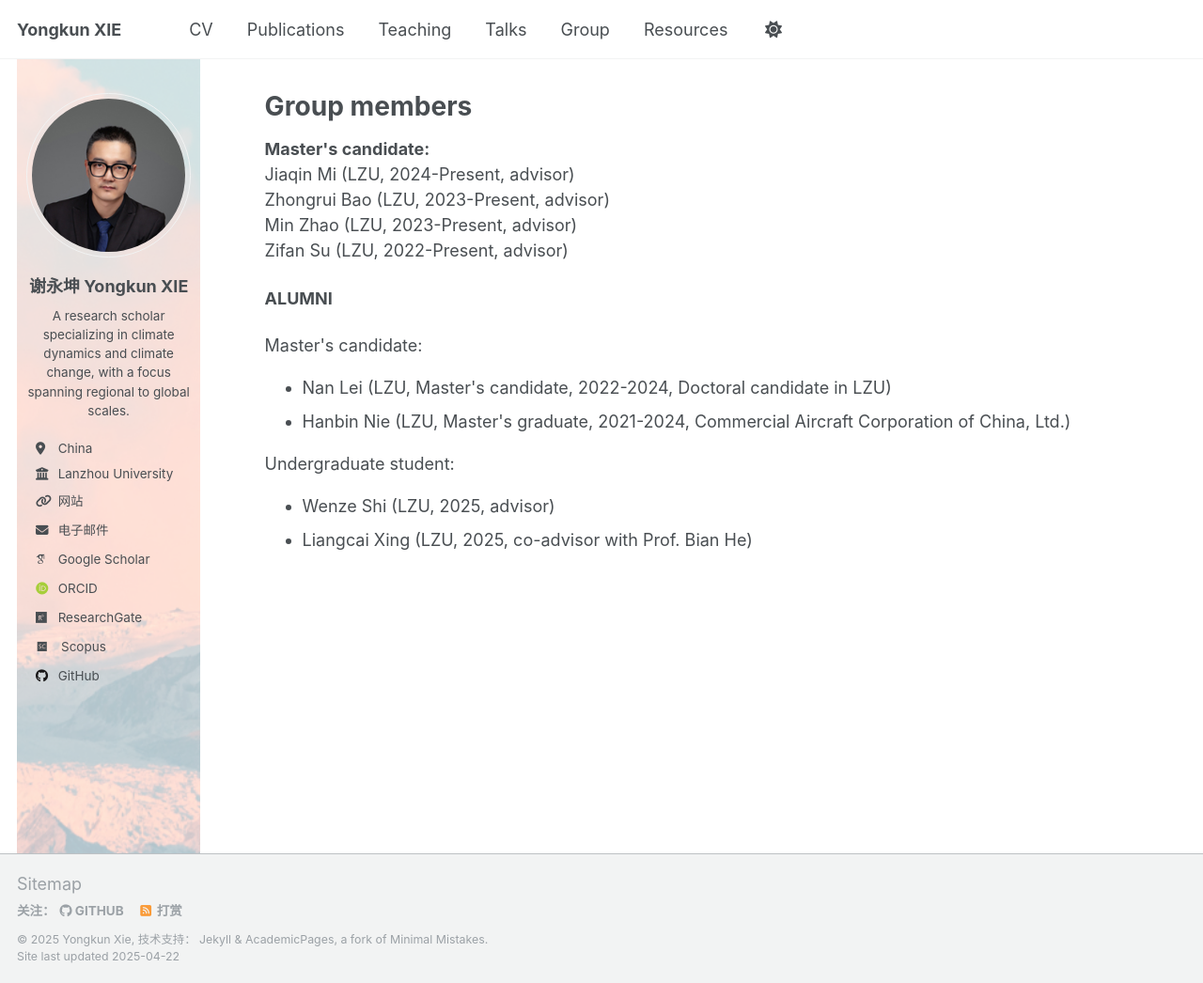
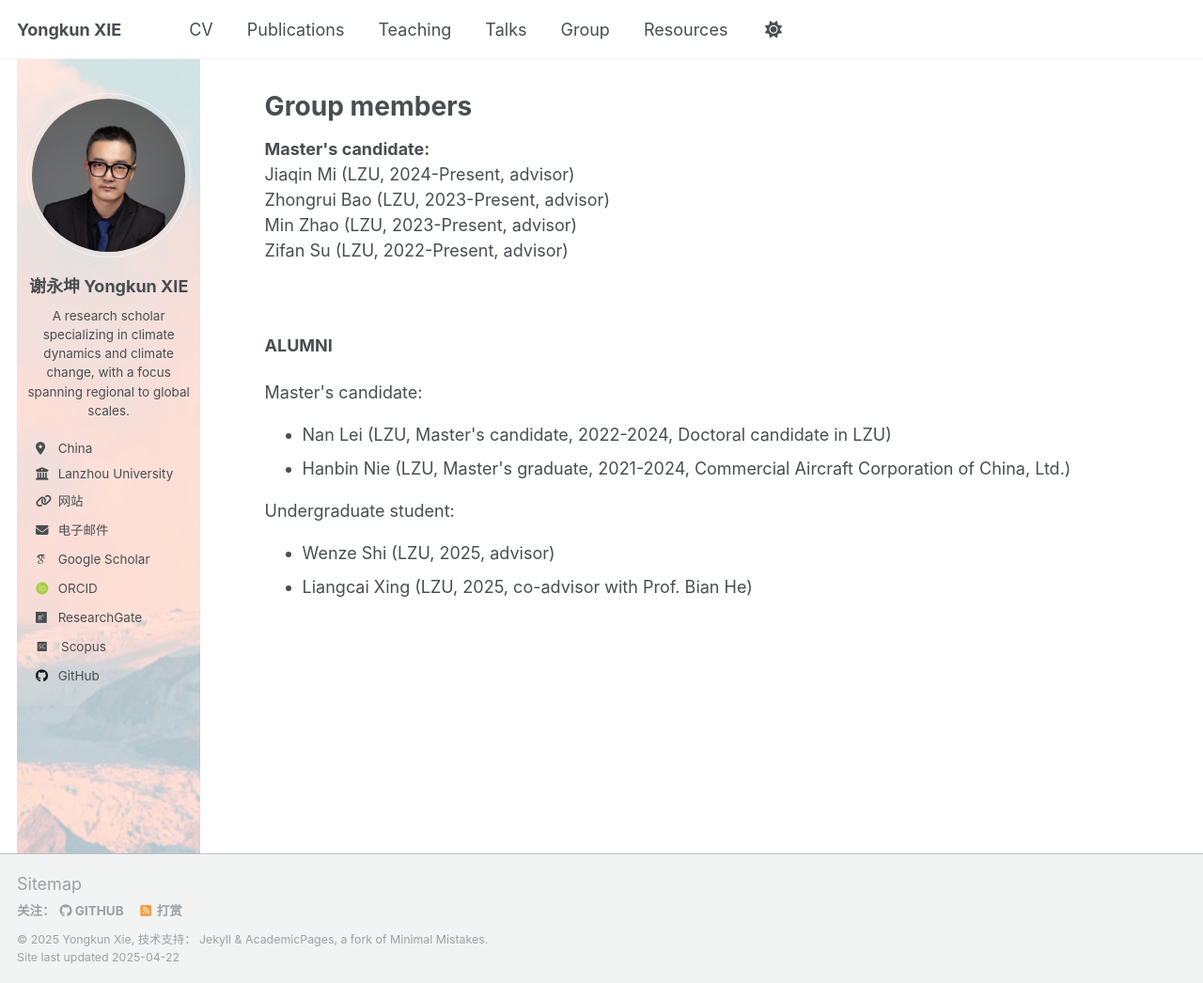
Before and after one commit to yongkunxie/yongkunxie.github.io, a Jekyll site: the page built from _pages/portfolio.html, in a window 1280 px wide and 1046 px high. Shown: the whole window at 94% size. Built offline with Jekyll 4.4.1, drawn with Linux system fonts in a browser that asks for light colours; some web fonts are replaced.

Commit message:
Update portfolio.html

```diff
--- a/_pages/portfolio.html
+++ b/_pages/portfolio.html
@@ -11,7 +11,7 @@ Zhongrui Bao (LZU, 2023-Present, advisor)<br>
 Min Zhao (LZU, 2023-Present, advisor)<br>
 Zifan Su (LZU, 2022-Present, advisor)</p>
 
-
+<p><strong>  </strong><br>
 <p><strong>ALUMNI</strong><br>
 <div>
  Master's candidate:
```
